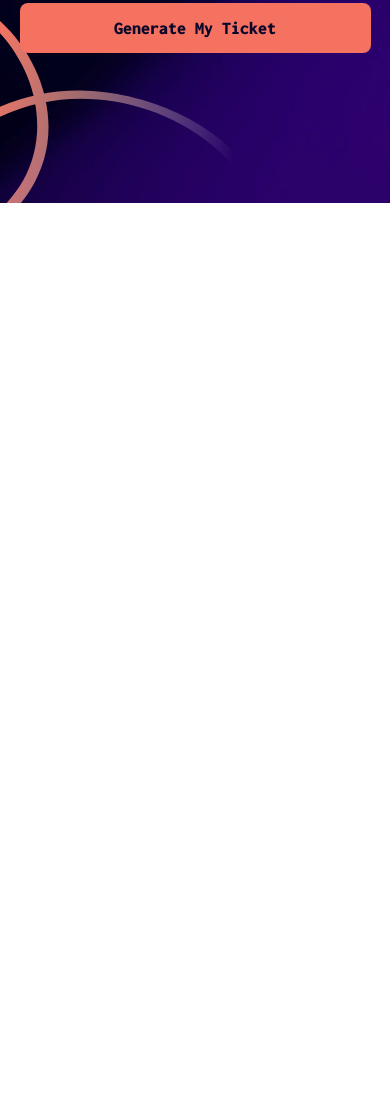
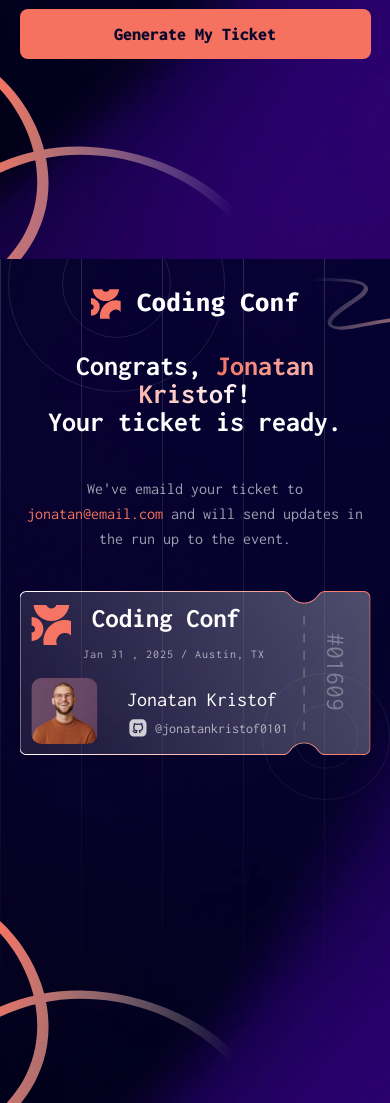
Before and after one commit to If-you-give-up-then-it-all-ends-here/code-challenge4, a plain HTML site: page index.html in a window 390 px wide. Shown: the part 796-1899 px from the top of the page. Before the commit the page ends 999 px from the top, so only its background shows below. Drawn offline with Linux system fonts and the light colour scheme.

Commit message:
thanksページ

```diff
--- a/css/base_sp.css
+++ b/css/base_sp.css
@@ -1,7 +1,7 @@
 @charset "UTF-8";
 
 @media screen and (max-width: 900px) {
-    .whole {
+    .wrapper {
         background-image: url("../img/background-tablet.png");
     }
     .title {
@@ -26,15 +26,31 @@
     .line-top img {
         width: 70%;
     }
+
+
+
+    /* thanks Page */
+    .ticket_container {
+        width: 90%;
+    }
+    .ticket_img {
+        width: 100%;
+    }
+    .ticket_inner-heading_logo img {
+        width: 100%;
+    }
 }
 @media screen and (max-width: 700px) {
     .line-top img {
         width: 50%;
     }
+    .ticket_inner-wrap {
+        margin-top: 15%;
+    }
 }
 
 @media screen and (max-width: 600px) {
-    .whole {
+    .wrapper {
         background-image: url("../img/background-mobile.png");
     }
     .title {
@@ -53,13 +69,88 @@
     .input, .upload__caption{
         margin-bottom: 35px;
     }
+    .ticket_number {
+        font-size: 32px;/* 35px */
+    }
+    .ticket_inner-heading_text {
+        font-size: 35px;/* 40px */
+    }
+    .ticket_inner-date {
+        font-size: 14px;/* 16px */
+        letter-spacing: 2px;
+        margin-left: 17%;
+    }
+    .ticket_inner-wrap {
+        margin-top: 12%;
+    }
+    .avatar img {
+        border-radius: 10px;
+    }
+    .ticket_inner-name {
+        font-size: 27px;/* 30px */
+    }
+    .ticket_inner-info {
+        margin-left: -16%;
+    }
+    .ticket_inner-info {
+        font-size: 14px;/* 16px */
+    }
+    .ticket_github-id {
+        margin-left: 6px;
+    }
+}
+@media screen and (max-width: 500px) {
+    .ticket_number {
+        font-size: 30px;/* 35px */
+        top: 42%;
+        right: -1%;
+    }
+    .ticket_inner-heading_text {
+        font-size: 30px;/* 40px */
+    }
+    .ticket_inner-heading {
+        margin-bottom: 0%;
+    }
+    .ticket_inner-date {
+        letter-spacing: 1px;
+        margin-left: 20%;
+    }
+    .ticket_inner-wrap {
+        margin-top: 6%;
+    }
+    .ticket_inner-name {
+        font-size: 21px;/* 30px */
+    }
+    .ticket_inner-info {
+        margin-left: -20%;
+    }
+    .avatar img {
+        width: 45%;
+    }
 }
 @media screen and (max-width: 400px) {
     .title {
-        font-size: 25px;
+        font-size: 28px;
         margin: 30px auto 0 auto;
     }
     .line-top {
         top: 2%;
     }
+    .ticket_number {
+        font-size: 26px;/* 35px */
+        top: 41%;
+        right: -1%;
+    }
+    .ticket_inner-heading_text {
+        font-size: 27px;/* 40px */
+    }
+    .ticket_inner-wrap {
+        margin-top: 7%;
+    }
+    .ticket_inner-name {
+        font-size: 20px;/* 30px */
+    }
+    .ticket_inner-date {
+        font-size: 12px;/* 16px */
+    }
 }
--- a/css/index.css
+++ b/css/index.css
@@ -23,7 +23,8 @@ body {
     font-family: Inconsolata;
     src: url(../assets/fonts/Inconsolata-VariableFont_wdth\,wght.ttf);
 }
-.whole {
+.wrapper {
+    overflow: hidden;
     position: relative;
     background-image: url("../img/background-desktop.png");
     background-size: cover;
@@ -166,13 +167,13 @@ picture img {
     color: var(--primary-color-light_purple);
     cursor: pointer;
 }
-input::placeholder {
+.input::placeholder {
     color: var(--primary-color-light_purple);
 }
-input:hover {
+.input:hover {
     background-color: var(--primary-color-hover-purple);
 }
-input:focus {
+.input:focus {
     border: 1px double #a49cd3;
     outline: 2px solid #a49cd3;
     outline-offset: 2px;
@@ -187,6 +188,7 @@ input:focus {
     font-weight: 900;
     font-size: 18px;
     cursor: pointer;
+    margin-bottom: 150px;
 }
 .button:hover {
     background-color: hsl(7, 71%, 60%);
@@ -211,3 +213,92 @@ input:focus {
 .hidden {
     display: none;
 }
+
+
+/* thanks Page */
+.thanks-sub_title {
+    max-width: 350px;
+    margin: 40px auto;
+    text-align: center;
+    line-height: 25px;
+    color: #ffffff9e;
+}
+.name {
+    background: linear-gradient(to right, hsl(7, 86%, 67%), hsl(0, 0%, 100%)); /* ✅ 左オレンジ → 右白 */
+    -webkit-background-clip: text;
+    -webkit-text-fill-color: transparent;
+}
+.mail {
+    color: var(--primary-color-button_orenge);
+}
+.ticket_container {
+    position: relative;
+    left: 50%;
+    transform: translateX(-50%);
+    -webkit-transform: translateX(-50%);
+    -ms-transform: translateX(-50%);
+    max-width: 600px;
+    z-index: 5;
+}
+.ticket_number {
+    font-size: 35px;
+    color: #ffffff4f;
+    transform: rotate(90deg);
+    top: 43%;
+    position: absolute;
+    right: 0%;
+}
+.ticket_inner {
+    position: absolute;
+    width: 73%;
+    top: 4%;
+    left: 54%;
+    transform: translateX(-50%);
+    -webkit-transform: translateX(-50%);
+    -ms-transform: translateX(-50%);
+    margin-left: -14%;
+}
+.ticket_inner-heading {
+    margin-bottom: 3%;
+    margin-top: 3%;
+    display: flex;
+}
+.ticket_inner-heading_text {
+    font-size: 40px;
+    font-weight: 700;
+    margin-left: 20px;
+}
+.ticket_inner-date {
+    text-align: left;
+    margin-left: 13%;
+    color: #ffffff9e;
+    letter-spacing: 2.5px;
+}
+.ticket_inner-wrap {
+    display: flex;
+    margin-top: 19%;
+}
+.avatar {
+    text-align: left;
+}
+.avatar img {
+    width: 50%;
+    border-radius: 15px;
+}
+.ticket_inner-info {
+    margin-left: -15%;
+    align-self: end;
+}
+.ticket_inner-name {
+    font-size: 30px;
+}
+.ticket_github-wrap {
+    align-items: center;
+    display: flex;
+    margin-top: 4%;
+    margin-bottom: 3%;
+    color: #ffffff9e;
+}
+.ticket_github-id {
+    margin-left: 12px;
+}
--- a/index.html
+++ b/index.html
@@ -10,7 +10,7 @@
     <link rel="stylesheet" href="css/base_sp.css">
   </head>
 <body>
-  <div class="whole">
+  <div class="wrapper">
     <p class="line-top"><img src="img/pattern-squiggly-line-top.svg"></p>
     <picture class="picture line-bottom">
       <source media="(min-width: 901px)" srcset="./img/pattern-squiggly-line-bottom-desktop.svg">
@@ -46,8 +46,8 @@
       </div>
 
       <!-- Fillname -->
-      <label for="fillname">Full Name</label>
-      <input type="text" id="fillname" class="input" autocomplete="on"><!-- autocompleteをonで自動入力を有効にする -->
+      <label for="fillName">Full Name</label>
+      <input type="text" id="fillName" class="input" autocomplete="on"><!-- autocompleteをonで自動入力を有効にする -->
 
       <!-- Email address -->
       <label for="email">Email Address</label>
@@ -62,12 +62,64 @@
       <input type="text" id="username" class="input" placeholder="@yourusername" autocomplete="on">
 
       <button class="button">Generate My Ticket</button>
-      <div class="space"></div>
 
     </div>
 
 
-  </div><!-- whole -->
+  </div><!-- wrapper -->
+
+
+
+
+
+
+
+
+  <div class="wrapper">
+    <p class="line-top"><img src="img/pattern-squiggly-line-top.svg"></p>
+    <picture class="picture line-bottom">
+      <source media="(min-width: 901px)" srcset="./img/pattern-squiggly-line-bottom-desktop.svg">
+      <img src="./img/pattern-squiggly-line-bottom-mobile-tablet.svg">
+    </picture>
+    <p class="lines"><img src="img/pattern-lines.svg"></p>
+    <p class="circle-top"><img src="img/pattern-circle.svg"></p>
+    <p class="circle-middle"><img src="img/pattern-circle.svg"></p>
+
+
+    <p class="logo"><img src="img/logo-full.svg"></p>
+    <div class="content thanks_content">
+      <h1 class="title">Congrats, <span class="name">Jonatan Kristof!</span><br>Your ticket is ready.</h1>
+      <p class="thanks-sub_title">We've emaild your ticket to <span class="mail">jonatan@email.com</span> and will send updates in the run up to the event.</p>
+    </div>
+
+    <div class="ticket_container">
+      <img src="img/pattern-ticket.svg" class="ticket_img">
+      <p class="ticket_number">#01609</p>
+        <div class="ticket_inner">
+          <div class="ticket_inner-heading">
+            <p class="ticket_inner-heading_logo"><img src="img/logo-mark.svg"></p>
+            <p class="ticket_inner-heading_text">Coding Conf</p>
+          </div>
+          <p class="ticket_inner-date">Jan 31 , 2025 / Austin, TX</p>
+
+          <!-- 写真と名前とgithubのdiv -->
+          <div class="ticket_inner-wrap">
+            <p class="avatar"><img src="img/image-avatar.jpg"></p>
+            <div class="ticket_inner-info">
+              <p class="ticket_inner-name">Jonatan Kristof</p>
+              <div class="ticket_github-wrap">
+                <p class="ticket_github-icon"><img src="img/icon-github.svg"></p>
+                <p class="ticket_github-id">@jonatankristof0101</p>
+              </div>
+            </div>
+          </div>
+
+        </div>
+    </div>
+
+
+
+  </div><!-- wrapper -->
 
 
 </body>
```
